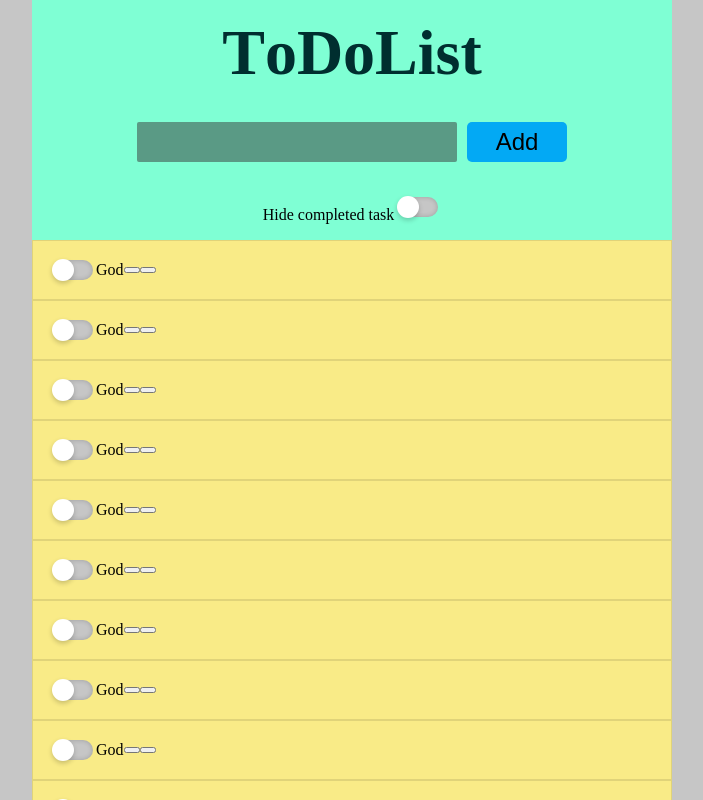
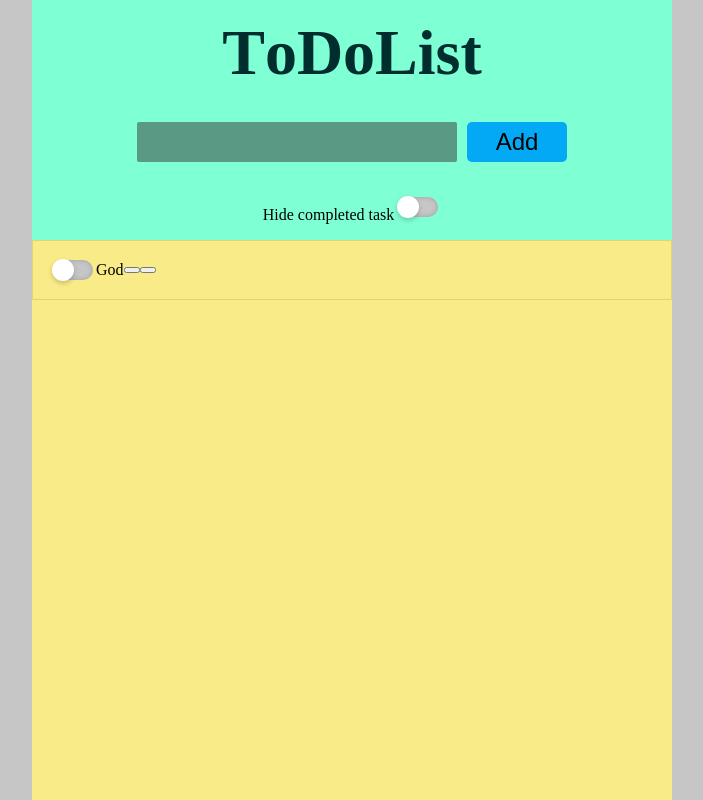
Before and after one commit to DmitrijMzr/HW_18, a React app: page / in a window 1280 px wide. Shown: the top 800 px of the page, without its empty margins (288-991 px from the left). Built offline with nearby package versions, Linux system fonts and the light colour scheme.

Commit message:
remove extra components

```diff
--- a/src/components/App.js
+++ b/src/components/App.js
@@ -1,7 +1,7 @@
 import React, { Component } from "react";
 
 import TopContainer from "./inputAndLabel";
-import BottomContainer from "./listOfTasks";
+import ContainerItems from "./listOfTasks";
 
 import './App.less';
 
@@ -12,7 +12,7 @@ class App extends Component {
             <div className={'app'}>
                 <div className="todo">
                     <TopContainer/>
-                    <BottomContainer/>
+                    <ContainerItems/>
                 </div>
             </div>
         );
--- a/src/components/listOfTasks/bottomContainer.less
+++ b/src/components/listOfTasks/ItemsContainer.less
@@ -1,4 +1,4 @@
-.bottomContainer {
+.items-container {
   background-color: rgba(255, 218, 0, 0.39);
   flex: none;
   height: 70vh;
--- a/src/components/listOfTasks/allTaskItems/index.js
+++ /dev/null
@@ -1,18 +0,0 @@
-import React, { Component } from "react";
-
-import TaskItem from '../itemTask'
-
-import './tasks.less';
-
-
-class Tasks extends Component {
-    render() {
-        return (
-            <div className={'all-task-items'}>
-                < TaskItem />
-            </div>
-        );
-    }
-}
-
-export default Tasks;
--- a/src/components/listOfTasks/index.js
+++ b/src/components/listOfTasks/index.js
@@ -1,29 +1,18 @@
 import React, { Component } from "react";
 
-import Tasks from './allTaskItems'
+import ItemsTask from './itemsTask'
 
-import './bottomContainer.less';
+import './ItemsContainer.less';
 
 
-class BottomContainer extends Component {
+class ContainerItems extends Component {
     render() {
         return (
-            <div className={'bottomContainer'}>
-                < Tasks />
-                < Tasks />
-                < Tasks />
-                < Tasks />
-                < Tasks />
-                < Tasks />
-                < Tasks />
-                < Tasks />
-                < Tasks />
-                < Tasks />
-                < Tasks />
-                < Tasks />
+            <div className={'items-container'}>
+                < ItemsTask />
             </div>
         );
     }
 }
 
-export default BottomContainer;
+export default ContainerItems;
--- a/src/components/listOfTasks/itemTask/index.js
+++ /dev/null
@@ -1,27 +0,0 @@
-import React, { Component } from "react";
-
-import Button from './buttons'
-
-import './taskElem.less';
-
-
-class TaskItem extends Component {
-    state = {
-        id: 1,
-        title: 'God',
-        bttn1: 'edit',
-        bttn2: 'delete'
-    }
-    render() {
-        return (
-            <div className={'todo-item'}>
-                <input type={'checkbox'} id={''}/>
-                {this.state.title}
-                < Button id={this.state.id} type={this.state.bttn1}/>
-                < Button id={this.state.id} type={this.state.bttn2}/>
-            </div>
-        );
-    }
-}
-
-export default TaskItem;
--- /dev/null
+++ b/src/components/listOfTasks/itemsTask/index.js
@@ -0,0 +1,31 @@
+import React, { Component } from "react";
+
+import Button from './buttons'
+
+import './taskElem.less';
+
+
+class ItemsTask extends Component {
+    state = {
+        id: 1,
+        title: 'God',
+        bttn1: 'edit',
+        bttn2: 'delete'
+    }
+
+
+    render() {
+        return (
+            <div className={'all-task-items'}>
+                <div className={'todo-item'}>
+                     <input type={'checkbox'} id={''}/>
+                     {this.state.title}
+                     < Button id={this.state.id} type={this.state.bttn1}/>
+                     < Button id={this.state.id} type={this.state.bttn2}/>
+                </div>
+            </div>
+        );
+    }
+}
+
+export default ItemsTask;
```
Also changed, not shown: src/components/listOfTasks/allTaskItems/tasks.less (deleted), src/components/listOfTasks/itemsTask/buttons/index.js (renamed from src/components/listOfTasks/itemTask/buttons/index.js), src/components/listOfTasks/itemsTask/taskElem.less (renamed from src/components/listOfTasks/itemTask/taskElem.less).
